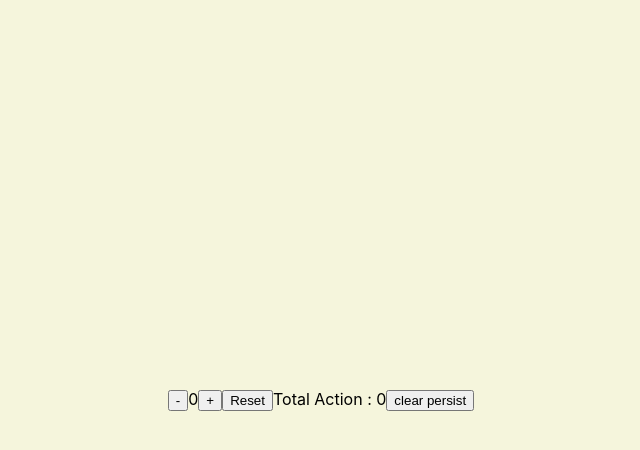
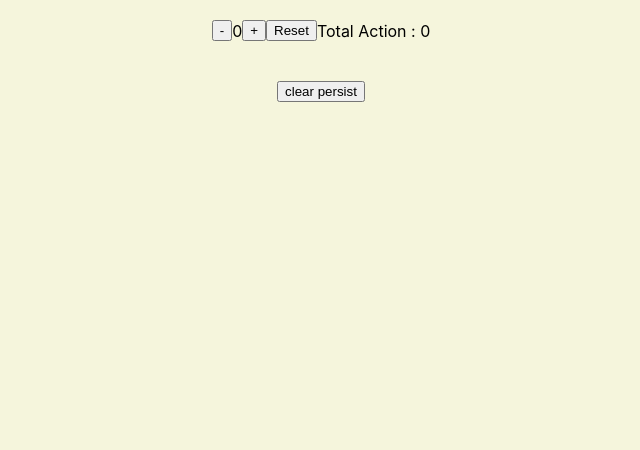
Before and after one commit to hosein-yarzade/zustand-app, a React (Create React App) app: page / in a window 1280 px wide. Shown: the top 450 px of the page, without its empty margins (319-959 px from the left). Built offline with nearby package versions, Linux system fonts and the light colour scheme.

Commit message:
complate cleare persist storage

```diff
--- a/src/pages/index/App.css
+++ b/src/pages/index/App.css
@@ -1,7 +1,13 @@
 .App {
+  flex: 1;
   width: 100%;
   height: 100vh;
+  background-color: beige;
+}
+.Row{
+  padding: 20px;
   display: flex;
+  flex-direction: row;
   justify-content: center;
   align-items: center;
   background-color: beige;
--- a/src/pages/index/App.tsx
+++ b/src/pages/index/App.tsx
@@ -6,19 +6,21 @@ import useStore from './../../zustand/persistStore';
 function App() {
   const { count, increment, decrement ,reset ,totalCount} = useStore();
   const clearStoeage = ()=>{
-    useStore.persist.clearStorage()
+    useStore.persist.clearStorage() // cleare persist storage
+    reset()
+    alert('clear storage done')
   }
   return (
     <Fragment>
     <div className="App">
-      <div>
+      <div className="Row">
         <button onClick={decrement}>-</button>
         <span>{count}</span>
         <button onClick={increment}>+</button>
         <button onClick={reset}>Reset</button>
         <span>Total Action : {totalCount}</span>
       </div>
-      <div>
+      <div className="Row">
         <button onClick={clearStoeage}>clear persist</button>
       </div>
 
```
Lines whose indentation alone changed are shown as unchanged.
